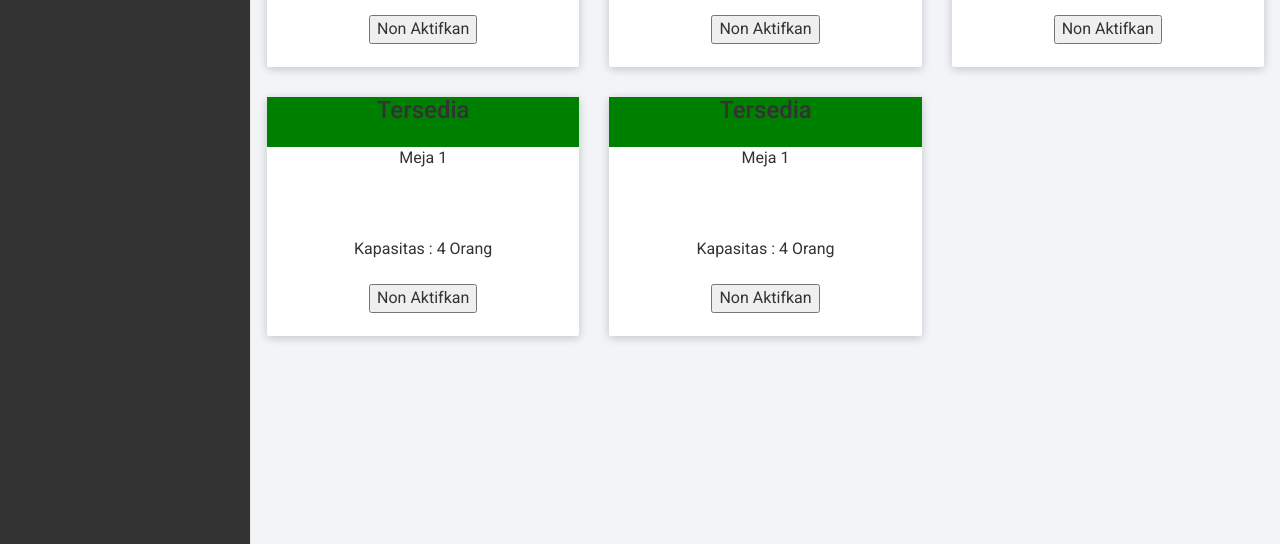
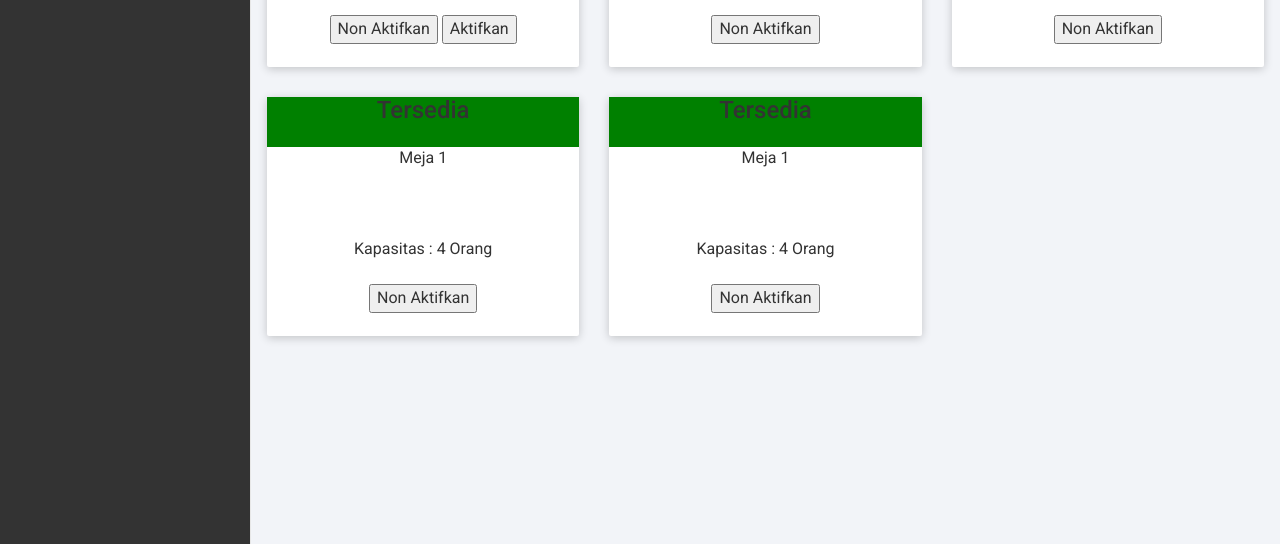
Before and after one commit to alfaridziii97/Aplikasi-Pemesanan-Makanan, a plain HTML site: page pegawai/pelayan.html in a window 1280 px wide. Shown: the part 256-800 px from the top of the page. Drawn offline with Linux system fonts and the light colour scheme.

Commit message:
Merge branch 'master' into origin/master

```diff
--- a/pegawai/pelayan.html
+++ b/pegawai/pelayan.html
@@ -120,6 +120,7 @@
                         <br>
                         <center>
                         <BUTTON onClick="changeColor()" id="tombol">Non Aktifkan</BUTTON>
+                        <BUTTON onClick="changeColor1()" id="tombol">Aktifkan</BUTTON>
                         </center>
                         <br>
                     </div>
```
